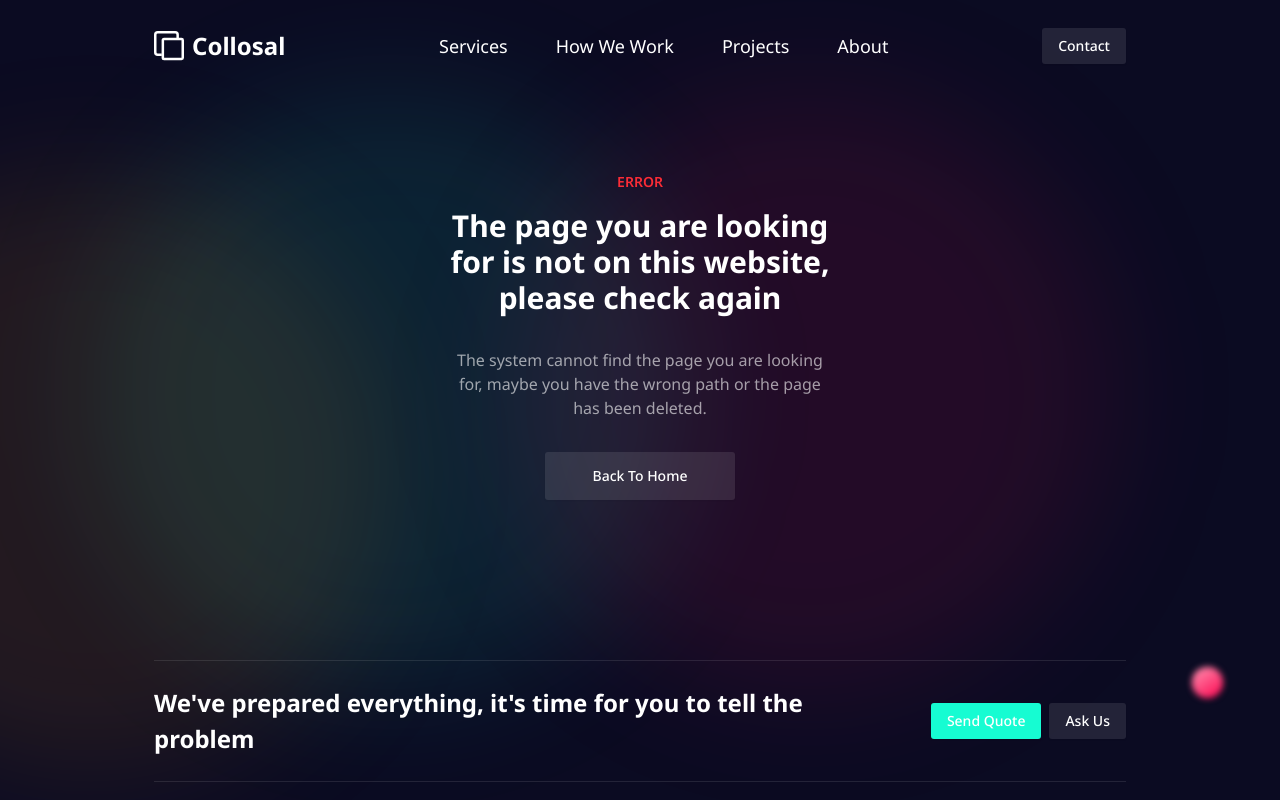
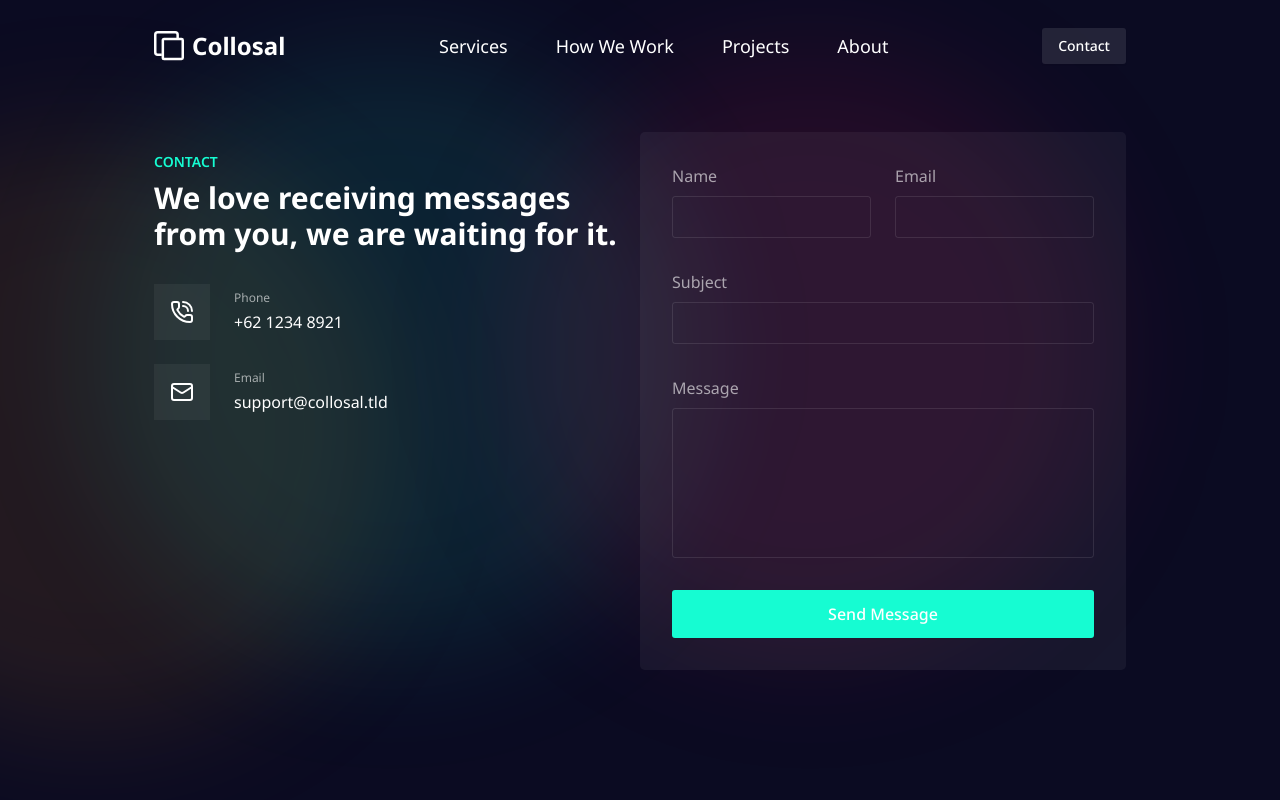
Before and after one commit to evanazhr/collosal-landing-page, a Next.js app: page /contact in a window 1280 px wide. Before the commit this address had no page. Shown: the top 800 px of the page. Built offline with nearby package versions, Linux system fonts and the light colour scheme.

Commit message:
feat : add contact page

```diff
--- /dev/null
+++ b/src/app/contact/page.tsx
@@ -0,0 +1,94 @@
+import { Button } from "@/components/ui/button";
+import { Mail, PhoneCall } from "lucide-react";
+
+export default function Contact() {
+  return (
+    <div className="relative mx-auto w-full max-w-xl px-4 md:px-16">
+      <span className="absolute top-0 left-0 -z-10 size-50 -translate-x-1/2 rounded-full bg-[#FCA016]/10 blur-3xl md:size-150"></span>
+      <span className="bg-green/10 absolute -top-20 left-0 -z-10 size-50 rounded-full blur-3xl md:size-150"></span>
+      <span className="absolute -top-20 right-20 -z-10 size-50 rounded-full bg-[#FC165B]/10 blur-3xl md:size-150"></span>
+      <div className="mt-10 grid grid-cols-1 md:grid-cols-2">
+        <div className="mt-5 mb-20 text-start">
+          <p className="text-green md:text-md mb-2 text-sm font-semibold uppercase">
+            CONTACT
+          </p>
+          <h2 className="mb-8 text-xl font-bold md:text-3xl">
+            We love receiving messages from you, we are waiting for it.{" "}
+          </h2>
+          <div className="flex flex-col gap-4 md:gap-6">
+            <div className="flex flex-row items-center">
+              <div className="mr-6 flex aspect-square items-center justify-center bg-white/5 p-4">
+                <PhoneCall />
+              </div>
+              <div className="flex flex-col gap-1">
+                <p className="text-xs text-white/60">Phone</p>
+                <p>+62 1234 8921</p>
+              </div>
+            </div>
+            <div className="flex flex-row items-center">
+              <div className="mr-6 flex aspect-square items-center justify-center bg-white/5 p-4">
+                <Mail />
+              </div>
+              <div className="flex flex-col gap-1">
+                <p className="text-xs text-white/60">Email</p>
+                <p>support@collosal.tld</p>
+              </div>
+            </div>
+          </div>
+        </div>
+        <div>
+          <form
+            action=""
+            className="flex flex-col gap-6 rounded-[5px] bg-white/5 p-8 md:gap-8"
+          >
+            <div className="flex w-full flex-row gap-6">
+              <div className="flex flex-col">
+                <label htmlFor="name" className="mb-2 text-white/60">
+                  Name
+                </label>
+                <input
+                  type="text"
+                  id="name"
+                  className="focus:outline-green w-full rounded-[3px] border-1 border-white/10 p-2 focus:outline-2"
+                />
+              </div>
+              <div className="flex flex-col">
+                <label htmlFor="email" className="mb-2 text-white/60">
+                  Email
+                </label>
+                <input
+                  type="email"
+                  id="email"
+                  className="focus:outline-green w-full rounded-[3px] border-1 border-white/10 p-2 focus:outline-2"
+                />
+              </div>
+            </div>
+            <div className="flex flex-col">
+              <label htmlFor="subject" className="mb-2 text-white/60">
+                Subject
+              </label>
+              <input
+                type="text"
+                id="subject"
+                className="focus:outline-green rounded-[3px] border-1 border-white/10 p-2 focus:outline-2"
+              />
+            </div>
+            <div className="flex flex-col">
+              <label htmlFor="message" className="mb-2 text-white/60">
+                Message
+              </label>
+              <input
+                type="text"
+                id="message"
+                className="focus:outline-green min-h-[150px] rounded-[3px] border-1 border-white/10 p-2 focus:outline-2"
+              />
+            </div>
+            <Button variant={"default"} className="text-md w-full py-6">
+              Send Message
+            </Button>
+          </form>
+        </div>
+      </div>
+    </div>
+  );
+}
```
